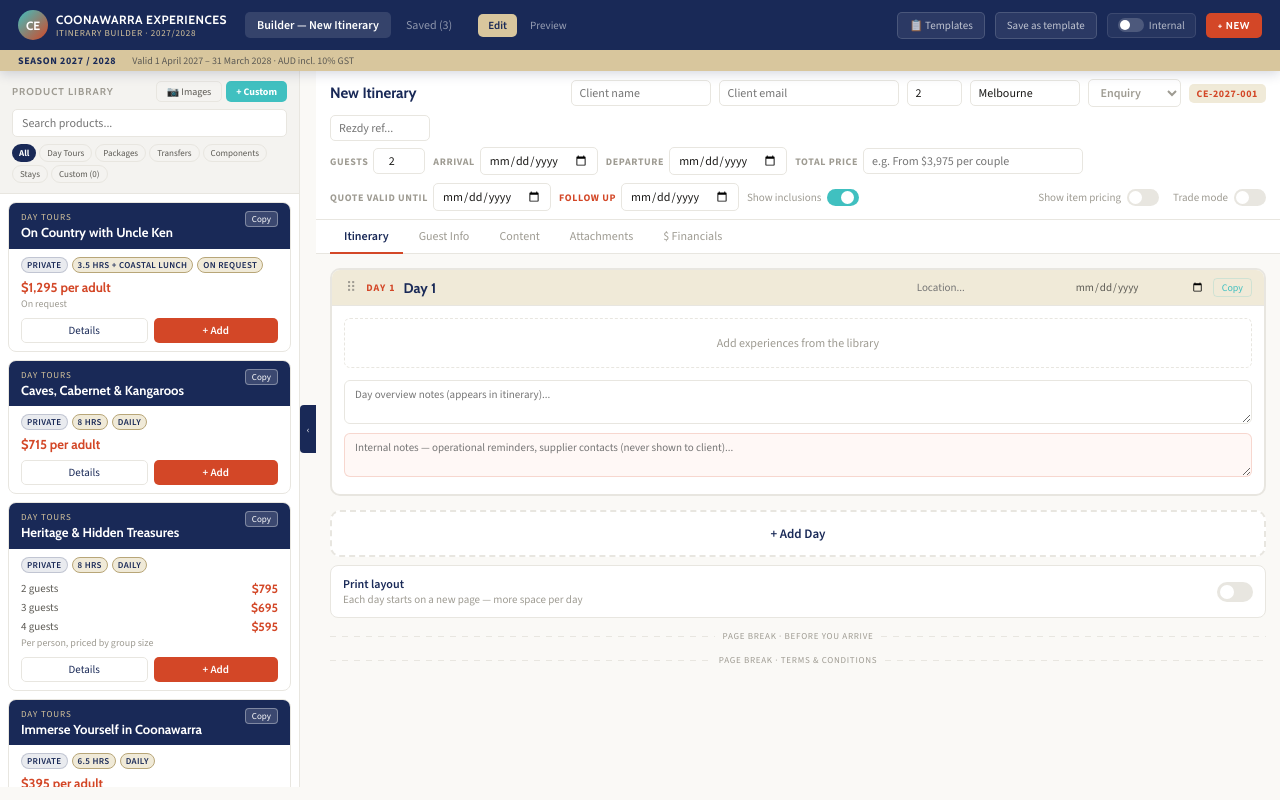
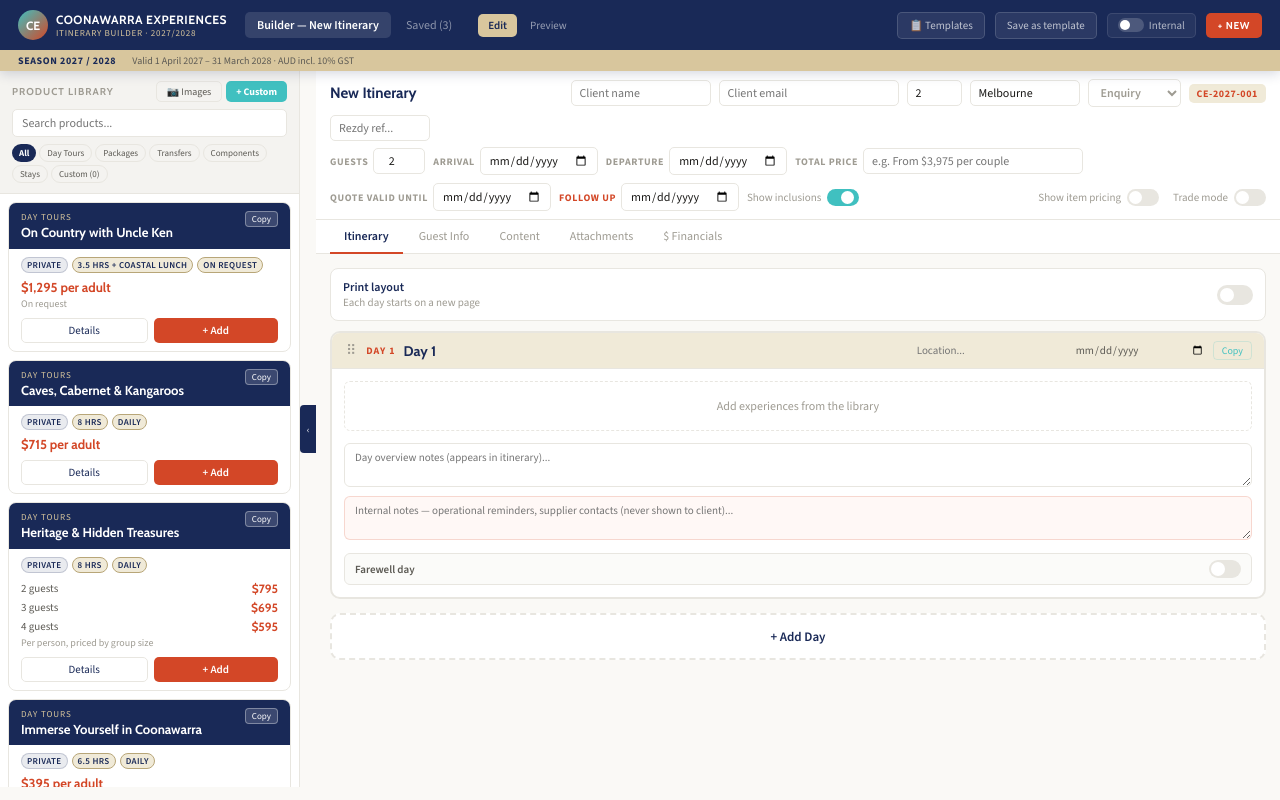
Before and after one commit to SimonMeares/coonawarra-itinerary-builder, a React (Vite) app: page / in a window 1280 px wide. Both pictures are taken after a click on the button "+ NEW ITINERARY". Built offline with nearby package versions, Linux system fonts and the light colour scheme.

Commit message:
Add files via upload

```diff
--- a/src/App.jsx
+++ b/src/App.jsx
@@ -355,7 +355,7 @@ function generateCERef(existingItineraries) {
 }
 
 function newDay(index){
-  return{id:uid(),title:`Day ${index}`,date:"",location:"",items:[],dayNotes:"",internalNotes:""};
+  return{id:uid(),title:`Day ${index}`,date:"",location:"",items:[],dayNotes:"",internalNotes:"",isFarewell:false,farewellImage:""};
 }
 
 function newItinerary(){
@@ -571,6 +571,29 @@ function CoverImageUploader({onUpload}){
   );
 }
 
+// ─── Farewell image uploader ──────────────────────────────────────────────────
+function FarewellImageUploader({onUpload}){
+  const inputRef=useRef();
+  const[uploading,setUploading]=useState(false);
+  const[error,setError]=useState(null);
+  async function handleFile(file){
+    if(!file||!file.type.startsWith("image/"))return;
+    setUploading(true);setError(null);
+    try{const url=await uploadToCloudinary(file);onUpload(url);}
+    catch(e){setError("Upload failed — try again.");}
+    finally{setUploading(false);}
+  }
+  return(
+    <div className="pdf-drop" onClick={()=>!uploading&&inputRef.current.click()} style={{textAlign:"center",padding:"10px",borderRadius:6,cursor:"pointer"}}>
+      <div style={{fontFamily:F.body,fontSize:11,color:uploading?C.teal:C.grey400}}>
+        {uploading?<>⏳ Uploading...</>:<>🖼 Click to upload farewell image</>}
+      </div>
+      <input ref={inputRef} type="file" accept="image/*" style={{display:"none"}} onChange={e=>handleFile(e.target.files[0])}/>
+      {error&&<div style={{color:C.terra,fontSize:10,marginTop:3}}>{error}</div>}
+    </div>
+  );
+}
+
 // ─── Section box ──────────────────────────────────────────────────────────────
 function SectionBox({title,children,accent}){
   return(
@@ -1126,6 +1149,24 @@ function DayCard({day,dayIndex,totalDays,productImages,allProducts,showPricing,o
         ))}
         <textarea value={day.dayNotes} onChange={e=>onUpdate({...day,dayNotes:e.target.value})} placeholder="Day overview notes (appears in itinerary)..." style={{width:"100%",fontFamily:F.body,fontSize:11,color:C.text,border:`1px solid ${C.grey200}`,borderRadius:6,padding:"6px 10px",resize:"vertical",minHeight:36,outline:"none",marginTop:4}}/>
         <textarea value={day.internalNotes||""} onChange={e=>onUpdate({...day,internalNotes:e.target.value})} placeholder="Internal notes — operational reminders, supplier contacts (never shown to client)..." style={{width:"100%",fontFamily:F.body,fontSize:11,color:C.terra,border:`1px solid ${C.terra}30`,borderRadius:6,padding:"6px 10px",resize:"vertical",minHeight:32,outline:"none",marginTop:4,background:"#fff8f6"}}/>
+        <div style={{display:"flex",alignItems:"center",gap:8,marginTop:8,padding:"6px 10px",background:day.isFarewell?`${C.teal}08`:`${C.grey100}60`,border:`1px solid ${day.isFarewell?C.teal+"40":C.grey200}`,borderRadius:6}}>
+          <div style={{flex:1,fontFamily:F.body,fontSize:11,fontWeight:600,color:day.isFarewell?C.teal:C.grey600}}>Farewell day{day.isFarewell?" — image will appear at the bottom of this day":""}</div>
+          <div onClick={()=>onUpdate({...day,isFarewell:!day.isFarewell})} style={{width:32,height:18,borderRadius:9,background:day.isFarewell?C.teal:C.grey200,position:"relative",cursor:"pointer",transition:"background 0.2s",flexShrink:0}}>
+            <div style={{position:"absolute",top:2,left:day.isFarewell?14:2,width:14,height:14,borderRadius:"50%",background:C.white,transition:"left 0.2s"}}/>
+          </div>
+        </div>
+        {day.isFarewell&&(
+          <div style={{marginTop:6}}>
+            {day.farewellImage?(
+              <div style={{position:"relative",borderRadius:6,overflow:"hidden"}}>
+                <img src={day.farewellImage} alt="Farewell" style={{width:"100%",height:90,objectFit:"cover",display:"block"}} crossOrigin="anonymous"/>
+                <button onClick={()=>onUpdate({...day,farewellImage:""})} style={{position:"absolute",top:4,right:4,background:C.terra,color:C.white,border:"none",borderRadius:4,padding:"2px 8px",fontFamily:F.body,fontSize:10,cursor:"pointer"}}>Remove</button>
+              </div>
+            ):(
+              <FarewellImageUploader onUpload={url=>onUpdate({...day,farewellImage:url})}/>
+            )}
+          </div>
+        )}
       </div>
     </div>
   );
@@ -1385,6 +1426,11 @@ function Preview({itinerary,productImages,showInternal,allProducts,currency,fxRa
               );
             })}
             {day.items.length===0&&<div style={{textAlign:"center",padding:16,color:C.grey400,fontFamily:F.body,fontSize:12,border:`1px dashed ${C.grey200}`,borderRadius:6}}>No experiences added to this day</div>}
+            {day.isFarewell&&day.farewellImage&&(
+              <div style={{marginTop:16,borderRadius:8,overflow:"hidden",breakInside:"avoid",pageBreakInside:"avoid"}}>
+                <img src={day.farewellImage} alt="" style={{width:"100%",aspectRatio:"21/9",objectFit:"cover",objectPosition:"center",display:"block"}} crossOrigin="anonymous"/>
+              </div>
+            )}
           </div>
         );
       })}
@@ -1435,18 +1481,15 @@ function Preview({itinerary,productImages,showInternal,allProducts,currency,fxRa
         );
       })()}
 
-      {/* Divider before Before You Arrive */}
+      {/* Before You Arrive — banner + content on same page */}
       {itinerary.beforeYouArrive&&!isTrade&&(
-        <div className="divider-page no-print-border" style={{background:C.navy,borderRadius:10,marginBottom:16,padding:"40px 36px",display:"flex",alignItems:"center",minHeight:120}}>
+        <div className="print-break" style={{marginBottom:20}}>
+          <div className="no-print-border" style={{background:C.navy,borderRadius:10,marginBottom:16,padding:"40px 36px",display:"flex",alignItems:"center",minHeight:120}}>
             <div>
               <div style={{fontFamily:F.body,fontSize:9,color:C.sand,letterSpacing:"0.15em",textTransform:"uppercase",marginBottom:8}}>Coonawarra Experiences</div>
               <div style={{fontFamily:F.heading,fontSize:28,fontWeight:700,color:C.white}}>Before You Arrive</div>
             </div>
           </div>
-      )}
-      {/* Before you arrive */}
-      {itinerary.beforeYouArrive&&!isTrade&&(
-        <div className="print-break" style={{marginBottom:20}}>
           <div style={{display:"flex",alignItems:"center",gap:10,marginBottom:12,paddingBottom:8,borderBottom:`2px solid ${C.sand}`}}>
             <span style={{fontFamily:F.heading,fontSize:18,fontWeight:700,color:C.navy}}>Before You Arrive</span>
           </div>
@@ -1454,18 +1497,15 @@ function Preview({itinerary,productImages,showInternal,allProducts,currency,fxRa
         </div>
       )}
 
-      {/* Divider before Terms */}
+      {/* Terms & Conditions — banner + content on same page */}
       {itinerary.terms&&(
-        <div className="divider-page no-print-border" style={{background:C.navy,borderRadius:10,marginBottom:16,padding:"40px 36px",display:"flex",alignItems:"center",minHeight:120}}>
+        <div className="print-break" style={{marginBottom:20}}>
+          <div className="no-print-border" style={{background:C.navy,borderRadius:10,marginBottom:16,padding:"40px 36px",display:"flex",alignItems:"center",minHeight:120}}>
             <div>
               <div style={{fontFamily:F.body,fontSize:9,color:C.sand,letterSpacing:"0.15em",textTransform:"uppercase",marginBottom:8}}>Coonawarra Experiences</div>
               <div style={{fontFamily:F.heading,fontSize:28,fontWeight:700,color:C.white}}>{isTrade?"Booking Conditions":"Terms & Conditions"}</div>
             </div>
           </div>
-      )}
-      {/* Terms */}
-      {itinerary.terms&&(
-        <div className="print-break" style={{marginBottom:20}}>
           <div style={{fontFamily:F.heading,fontSize:14,fontWeight:700,color:C.navy,marginBottom:12,paddingBottom:8,borderBottom:`2px solid ${C.sand}`}}>{isTrade?"Booking Conditions":"Terms & Conditions"}</div>
           <div style={{fontFamily:F.body,fontSize:11,color:C.grey600,lineHeight:1.7,whiteSpace:"pre-wrap"}}>{itinerary.terms}</div>
         </div>
@@ -2520,6 +2560,15 @@ export default function App(){
                 {/* Itinerary tab */}
                 {editTab==="itinerary"&&(
                   <>
+                    <div style={{display:"flex",alignItems:"center",gap:8,padding:"10px 12px",background:C.white,border:`1px solid ${C.grey200}`,borderRadius:8,marginBottom:10}}>
+                      <div style={{flex:1}}>
+                        <div style={{fontFamily:F.body,fontSize:12,fontWeight:600,color:C.navy}}>Print layout</div>
+                        <div style={{fontFamily:F.body,fontSize:11,color:C.grey400}}>{active.printFlow?"Days flow continuously — compact layout":"Each day starts on a new page"}</div>
+                      </div>
+                      <div onClick={()=>mutate(it=>({...it,printFlow:!it.printFlow}))} style={{width:36,height:20,borderRadius:10,background:active.printFlow?C.teal:C.grey200,position:"relative",cursor:"pointer",transition:"background 0.2s",flexShrink:0}}>
+                        <div style={{position:"absolute",top:3,left:active.printFlow?16:3,width:14,height:14,borderRadius:"50%",background:C.white,transition:"left 0.2s"}}/>
+                      </div>
+                    </div>
                     {active.days.map((day,di)=>(
                       <DayCard key={day.id} day={day} dayIndex={di} totalDays={active.days.length}
                         productImages={productImages} allProducts={allProducts} showPricing={active.showPricing}
@@ -2535,25 +2584,6 @@ export default function App(){
                       />
                     ))}
                     <button onClick={addDay} style={{width:"100%",fontFamily:F.body,fontSize:13,fontWeight:600,color:C.navy,background:C.white,border:`2px dashed ${C.grey200}`,borderRadius:10,padding:"13px"}}>+ Add Day</button>
-                    <div style={{display:"flex",alignItems:"center",gap:8,padding:"10px 12px",background:C.white,border:`1px solid ${C.grey200}`,borderRadius:8,marginTop:8}}>
-                      <div style={{flex:1}}>
-                        <div style={{fontFamily:F.body,fontSize:12,fontWeight:600,color:C.navy}}>Print layout</div>
-                        <div style={{fontFamily:F.body,fontSize:11,color:C.grey400}}>{active.printFlow?"Experiences flow continuously — compact layout":"Each day starts on a new page — more space per day"}</div>
-                      </div>
-                      <div onClick={()=>mutate(it=>({...it,printFlow:!it.printFlow}))} style={{width:36,height:20,borderRadius:10,background:active.printFlow?C.teal:C.grey200,position:"relative",cursor:"pointer",transition:"background 0.2s",flexShrink:0}}>
-                        <div style={{position:"absolute",top:3,left:active.printFlow?16:3,width:14,height:14,borderRadius:"50%",background:C.white,transition:"left 0.2s"}}/>
-                      </div>
-                    </div>
-                    <div style={{display:"flex",alignItems:"center",gap:8,padding:"8px 0",marginTop:4}}>
-                      <div style={{flex:1,height:1,background:`repeating-linear-gradient(90deg,${C.grey200} 0,${C.grey200} 6px,transparent 6px,transparent 12px)`}}/>
-                      <span style={{fontFamily:F.body,fontSize:9,color:C.grey400,letterSpacing:"0.08em",textTransform:"uppercase",flexShrink:0}}>Page break · Before You Arrive</span>
-                      <div style={{flex:1,height:1,background:`repeating-linear-gradient(90deg,${C.grey200} 0,${C.grey200} 6px,transparent 6px,transparent 12px)`}}/>
-                    </div>
-                    <div style={{display:"flex",alignItems:"center",gap:8,padding:"4px 0"}}>
-                      <div style={{flex:1,height:1,background:`repeating-linear-gradient(90deg,${C.grey200} 0,${C.grey200} 6px,transparent 6px,transparent 12px)`}}/>
-                      <span style={{fontFamily:F.body,fontSize:9,color:C.grey400,letterSpacing:"0.08em",textTransform:"uppercase",flexShrink:0}}>Page break · Terms & Conditions</span>
-                      <div style={{flex:1,height:1,background:`repeating-linear-gradient(90deg,${C.grey200} 0,${C.grey200} 6px,transparent 6px,transparent 12px)`}}/>
-                    </div>
                   </>
                 )}
 
```
Lines whose indentation alone changed are shown as unchanged.
